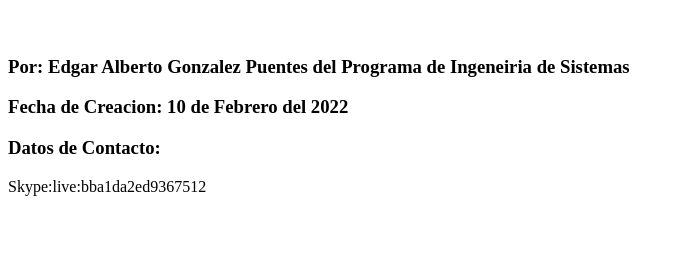
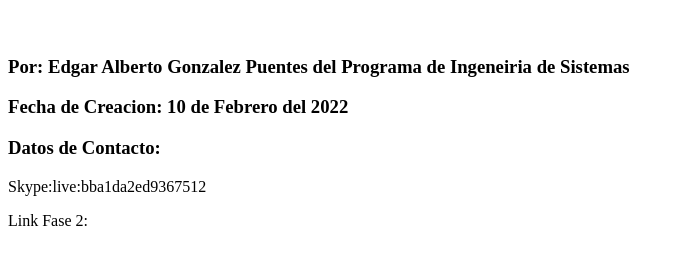
Before and after one commit to NekNine/DSW-EdgarGonzalez, a plain HTML site: page Index.html in a window 1280 px wide. Shown: the part 61-326 px from the top of the page, without its empty margins (0-684 px from the left). Drawn offline with Linux system fonts and the light colour scheme.

Commit message:
Fase 1
Actualizacion numero 2

```diff
--- a/Index.html
+++ b/Index.html
@@ -10,5 +10,8 @@
         <h3>Fecha de Creacion: 10 de Febrero del 2022</h3>
         <h3>Datos de Contacto:</h3>
         <p>Skype:live:bba1da2ed9367512</p>
+
+        <p>Link Fase 2:<a></a></p>
+
     </body>
 </html>
```
